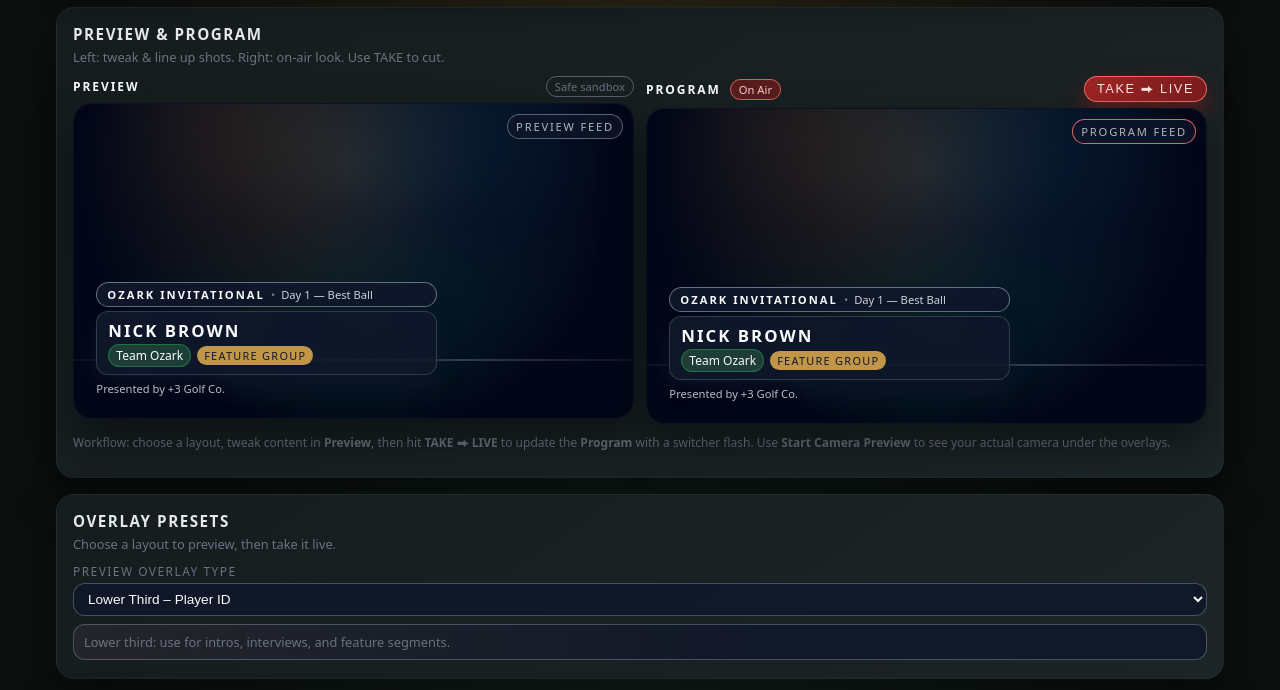
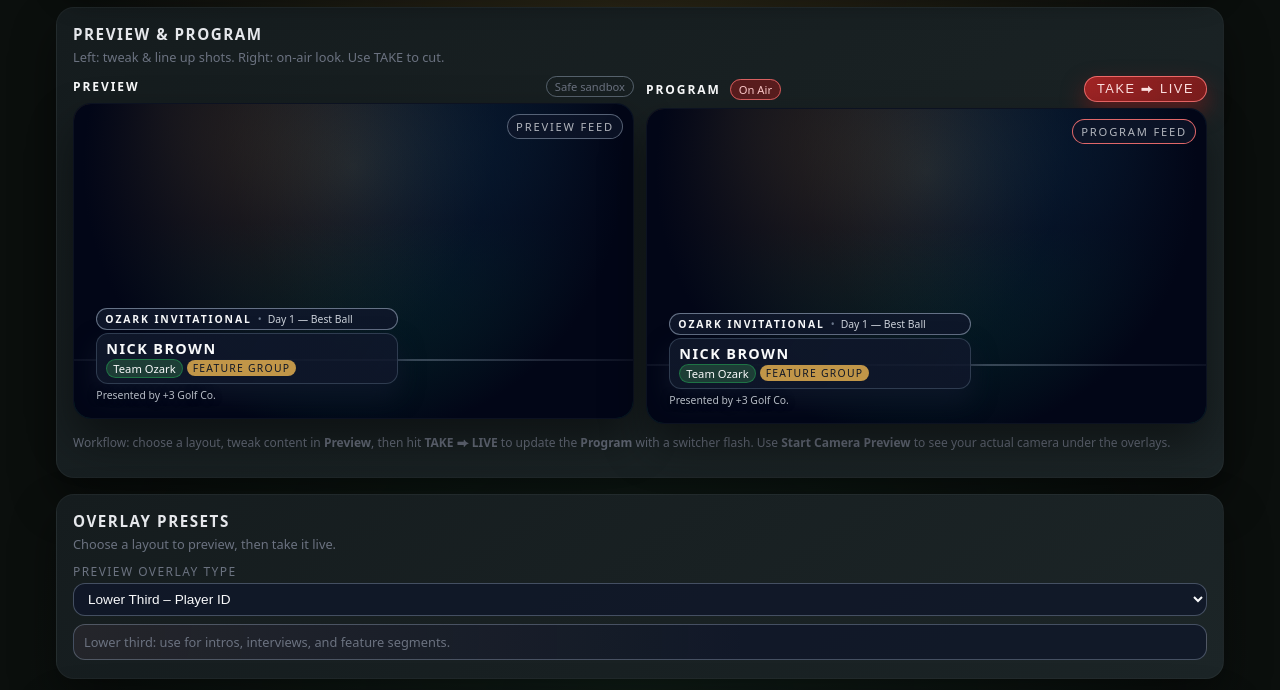
Before and after one commit to nicholasbrownworship/Broadcast-Lab, a plain HTML site: page index.html in a window 1280 px wide. Shown: the part 88-778 px from the top of the page. Drawn offline with Linux system fonts and the light colour scheme.

Commit message:
Update styles.css

```diff
--- a/styles.css
+++ b/styles.css
@@ -997,3 +997,52 @@ select:focus {
     right: 8%;
   }
 }
+
+/* === COMPACT LOWER THIRD – OVERRIDES === */
+
+.overlay--lower-third {
+  left: 4%;
+  right: 42%;      /* was ~35% – narrower bar */
+  bottom: 5%;      /* a bit lower, closer to the edge */
+  gap: 3px;        /* tighter spacing between header / main / sponsor */
+}
+
+/* Header pill a bit smaller */
+.lt-header {
+  padding: 3px 8px;          /* was 4px 10px */
+}
+
+.lt-header span {
+  font-size: 0.65rem;        /* was 0.7rem */
+}
+
+/* Main block more compact */
+.lt-main {
+  padding: 5px 9px;          /* was 7px 11px */
+}
+
+.lt-name {
+  font-size: 0.9rem;         /* was 1.05rem */
+  letter-spacing: 0.1em;     /* slightly tighter */
+}
+
+.lt-meta {
+  margin-top: 1px;
+  font-size: 0.7rem;         /* was 0.75rem */
+  gap: 4px;                  /* was 6px */
+}
+
+.lt-team {
+  padding: 1px 6px;          /* smaller pill */
+}
+
+.lt-pill {
+  padding: 1px 6px;
+  font-size: 0.65rem;        /* was 0.68rem */
+}
+
+/* Sponsor line smaller + tighter */
+.lt-sponsor {
+  margin-top: 1px;
+  font-size: 0.65rem;        /* was 0.7rem */
+}
```
